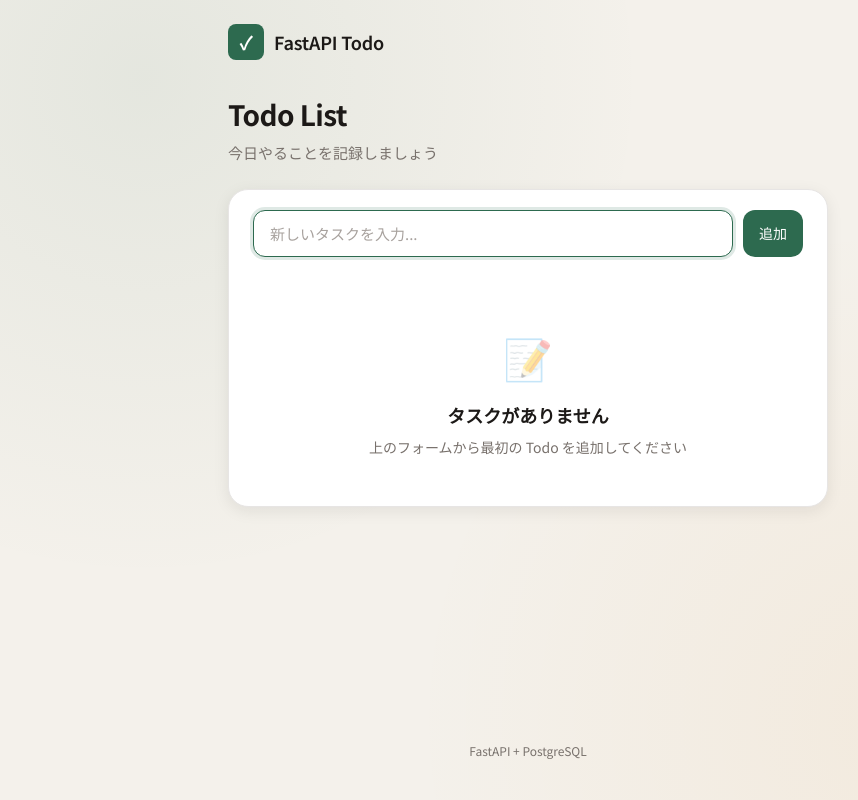
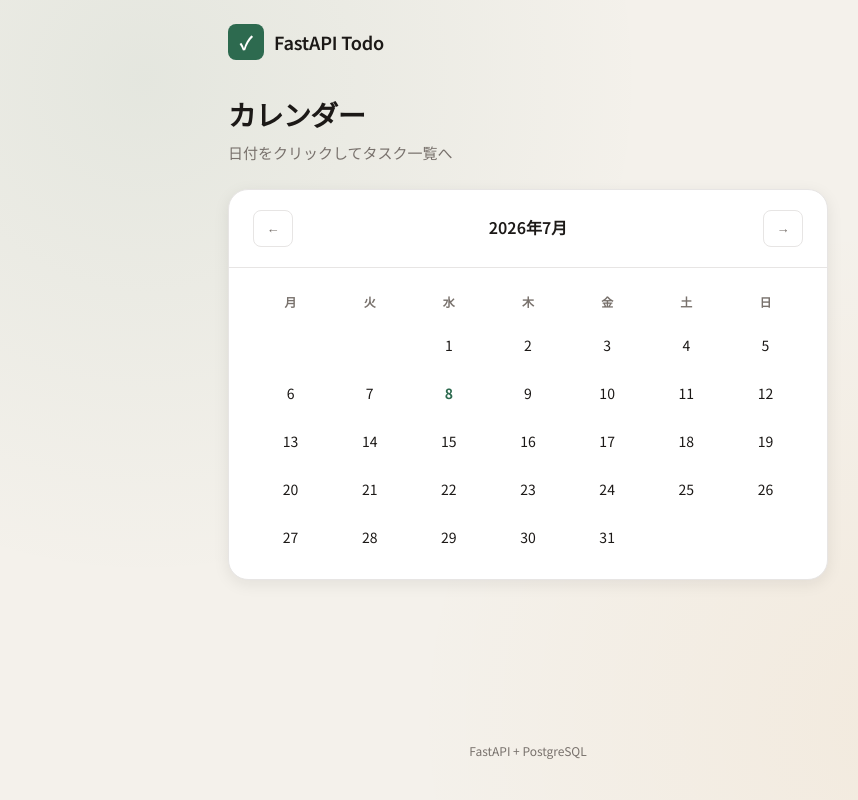
Before and after one commit to yuki-hiroe/fastapitodotraining, a FastAPI app: page / in a window 1280 px wide. Shown: the whole page, without its empty margins (112-970 px from the left). Run offline with FastAPI, Linux system fonts and the light colour scheme.

Commit message:
カレンダーごとにTodoを入力できるように仕様変更

```diff
--- a/main.py
+++ b/main.py
@@ -1,4 +1,4 @@
-from fastapi import FastAPI, Request, Form, Depends
+from fastapi import FastAPI, Request, Form, Depends, Query
 from fastapi.responses import HTMLResponse, RedirectResponse
 from fastapi.staticfiles import StaticFiles
 from fastapi.templating import Jinja2Templates
@@ -6,6 +6,8 @@ from fastapi.exceptions import HTTPException
 from database import SessionLocal, engine, Base
 from typing import Generator
 from sqlalchemy.orm import Session
+from datetime import date
+import calendar
 from models import Todo
 
 app = FastAPI()
@@ -17,6 +19,9 @@ Base.metadata.create_all(bind=engine)
 # テンプレートディレクトリを指定
 templates = Jinja2Templates(directory="templates")
 
+WEEKDAY_LABELS = ["月", "火", "水", "木", "金", "土", "日"]
+
+
 def get_db() -> Generator[Session, None, None]:
     db = SessionLocal()
     try:
@@ -24,10 +29,117 @@ def get_db() -> Generator[Session, None, None]:
     finally:
         db.close()
 
+
+def build_calendar_weeks(
+    cal_year: int,
+    cal_month: int,
+    dates_with_todos: set[date],
+    selected_date: date | None = None,
+) -> list[list[dict | None]]:
+    today = date.today()
+    weeks: list[list[dict | None]] = []
+
+    for week in calendar.monthcalendar(cal_year, cal_month):
+        week_days: list[dict | None] = []
+        for day in week:
+            if day == 0:
+                week_days.append(None)
+                continue
+            current = date(cal_year, cal_month, day)
+            week_days.append(
+                {
+                    "day": day,
+                    "iso": current.isoformat(),
+                    "is_selected": selected_date is not None and current == selected_date,
+                    "is_today": current == today,
+                    "has_todos": current in dates_with_todos,
+                }
+            )
+        weeks.append(week_days)
+
+    return weeks
+
+
+def get_month_bounds(cal_year: int, cal_month: int) -> tuple[date, date]:
+    last_day = calendar.monthrange(cal_year, cal_month)[1]
+    return date(cal_year, cal_month, 1), date(cal_year, cal_month, last_day)
+
+
+def shift_month(cal_year: int, cal_month: int, delta: int) -> tuple[int, int]:
+    cal_month += delta
+    while cal_month < 1:
+        cal_month += 12
+        cal_year -= 1
+    while cal_month > 12:
+        cal_month -= 12
+        cal_year += 1
+    return cal_year, cal_month
+
+
 @app.get("/", response_class=HTMLResponse)
-def read_root(request: Request, db: Session = Depends(get_db)) -> HTMLResponse:
-    todos = db.query(Todo).all()
-    return templates.TemplateResponse(request=request, name="index.html", context={"request": request, "title": "Todo List", "todos": todos})
+def read_root(
+    request: Request,
+    cal_year: int | None = Query(default=None),
+    cal_month: int | None = Query(default=None, ge=1, le=12),
+    db: Session = Depends(get_db),
+) -> HTMLResponse:
+    today = date.today()
+
+    if cal_year is None:
+        cal_year = today.year
+    if cal_month is None:
+        cal_month = today.month
+
+    month_start, month_end = get_month_bounds(cal_year, cal_month)
+    todo_dates = {
+        row[0]
+        for row in db.query(Todo.todo_date)
+        .filter(Todo.todo_date >= month_start, Todo.todo_date <= month_end)
+        .distinct()
+        .all()
+    }
+
+    prev_year, prev_month = shift_month(cal_year, cal_month, -1)
+    next_year, next_month = shift_month(cal_year, cal_month, 1)
+
+    return templates.TemplateResponse(
+        request=request,
+        name="index.html",
+        context={
+            "request": request,
+            "title": "カレンダー",
+            "cal_year": cal_year,
+            "cal_month": cal_month,
+            "cal_title": f"{cal_year}年{cal_month}月",
+            "weekday_labels": WEEKDAY_LABELS,
+            "calendar_weeks": build_calendar_weeks(
+                cal_year, cal_month, todo_dates
+            ),
+            "prev_cal_year": prev_year,
+            "prev_cal_month": prev_month,
+            "next_cal_year": next_year,
+            "next_cal_month": next_month,
+        },
+    )
+
+
+@app.get("/todos/{selected_date}", response_class=HTMLResponse)
+def read_todos(
+    request: Request,
+    selected_date: date,
+    db: Session = Depends(get_db),
+) -> HTMLResponse:
+    todos = db.query(Todo).filter(Todo.todo_date == selected_date).all()
+    return templates.TemplateResponse(
+        request=request,
+        name="todo.html",
+        context={
+            "request": request,
+            "title": "Todo List",
+            "todos": todos,
+            "selected_date": selected_date,
+        },
+    )
 
 @app.get("/about/{todo_id}", response_class=HTMLResponse)
 def read_about(request: Request, todo_id: int, db: Session = Depends(get_db)) -> HTMLResponse:
@@ -37,12 +149,12 @@ def read_about(request: Request, todo_id: int, db: Session = Depends(get_db)) ->
     return templates.TemplateResponse(request=request, name="about.html", context={"request": request, "title": "About Page", "todo": todo})
 
 @app.post("/add", response_class=HTMLResponse)
-def add_todo(_request: Request, title: str = Form(...), db: Session = Depends(get_db)) -> RedirectResponse:
-    todo = Todo(title=title, done=False)
+def add_todo(_request: Request, title: str = Form(...), todo_date: date = Form(...), db: Session = Depends(get_db)) -> RedirectResponse:
+    todo = Todo(title=title, done=False, todo_date=todo_date)
     db.add(todo)
     db.commit()
     db.refresh(todo)
-    return RedirectResponse(url="/", status_code=303)
+    return RedirectResponse(url=f"/todos/{todo_date}", status_code=303)
 
 @app.post("/delete/{todo_id}", response_class=HTMLResponse)
 def delete_todo(todo_id: int, db: Session = Depends(get_db)) -> RedirectResponse:
@@ -51,7 +163,7 @@ def delete_todo(todo_id: int, db: Session = Depends(get_db)) -> RedirectResponse
         raise HTTPException(status_code=404, detail="Todo not found")
     db.delete(todo)
     db.commit()
-    return RedirectResponse(url="/", status_code=303)
+    return RedirectResponse(url=f"/todos/{todo.todo_date}", status_code=303)
 
 @app.post("/done/{todo_id}", response_class=HTMLResponse)
 def done_todo(todo_id: int, db: Session = Depends(get_db)) -> HTMLResponse:
@@ -61,4 +173,4 @@ def done_todo(todo_id: int, db: Session = Depends(get_db)) -> HTMLResponse:
     todo.done = not todo.done
     db.commit()
     db.refresh(todo)
-    return RedirectResponse(url="/", status_code=303)
+    return RedirectResponse(url=f"/todos/{todo.todo_date}", status_code=303)
--- a/static/css/style.css
+++ b/static/css/style.css
@@ -425,6 +425,113 @@ body {
     flex-wrap: wrap;
 }
 
+/* Calendar */
+.calendar-card {
+    margin-bottom: 20px;
+}
+
+.calendar-header {
+    display: flex;
+    align-items: center;
+    justify-content: space-between;
+    gap: 12px;
+}
+
+.calendar-title {
+    font-size: 1rem;
+    font-weight: 600;
+}
+
+.calendar-nav {
+    min-width: 40px;
+}
+
+.calendar-weekdays {
+    display: grid;
+    grid-template-columns: repeat(7, 1fr);
+    gap: 4px;
+    margin-bottom: 8px;
+}
+
+.calendar-weekday {
+    text-align: center;
+    font-size: 0.75rem;
+    font-weight: 600;
+    color: var(--text-muted);
+    padding: 4px 0;
+}
+
+.calendar-grid {
+    display: grid;
+    grid-template-columns: repeat(7, 1fr);
+    gap: 4px;
+}
+
+.calendar-day {
+    position: relative;
+    display: flex;
+    flex-direction: column;
+    align-items: center;
+    justify-content: center;
+    min-height: 44px;
+    border-radius: var(--radius-sm);
+    text-decoration: none;
+    color: var(--text);
+    border: 1px solid transparent;
+    transition: background var(--transition), border-color var(--transition), color var(--transition);
+}
+
+.calendar-day:hover {
+    background: var(--surface-hover);
+    border-color: var(--border);
+}
+
+.calendar-day.is-empty {
+    pointer-events: none;
+}
+
+.calendar-day.is-today .calendar-day-number {
+    color: var(--primary);
+    font-weight: 700;
+}
+
+.calendar-day.is-selected {
+    background: var(--primary);
+    border-color: var(--primary);
+    color: white;
+}
+
+.calendar-day.is-selected.is-today .calendar-day-number {
+    color: white;
+}
+
+.calendar-day.is-selected .calendar-dot {
+    background: white;
+}
+
+.calendar-day-number {
+    font-size: 0.875rem;
+    line-height: 1;
+}
+
+.calendar-dot {
+    width: 5px;
+    height: 5px;
+    border-radius: 50%;
+    background: var(--primary);
+    margin-top: 4px;
+}
+
+.calendar-day.has-todos:not(.is-selected) {
+    font-weight: 600;
+}
+
+.add-form-note {
+    margin-top: 10px;
+    font-size: 0.8125rem;
+    color: var(--text-muted);
+}
+
 /* Footer */
 .footer {
     margin-top: 40px;
--- a/templates/about.html
+++ b/templates/about.html
@@ -4,6 +4,7 @@
 <section class="page-heading">
     <h1>タスク詳細</h1>
     <p>ID: {{ todo.id }}</p>
+    <p>日付: {{ todo.todo_date }}</p>
 </section>
 
 <div class="card">
--- a/templates/index.html
+++ b/templates/index.html
@@ -3,68 +3,50 @@
 {% block content %}
 <section class="page-heading">
     <h1>{{ title }}</h1>
-    <p>今日やることを記録しましょう</p>
+    <p>日付をクリックしてタスク一覧へ</p>
 </section>
 
-<div class="card">
-    <div class="card-section">
-        <form action="/add" method="post" class="add-form">
-            <input type="text" name="title" placeholder="新しいタスクを入力..." required autofocus>
-            <button type="submit" class="btn btn-primary">追加</button>
-        </form>
+<div class="card calendar-card">
+    <div class="card-section calendar-header">
+        <a
+            href="/?cal_year={{ prev_cal_year }}&cal_month={{ prev_cal_month }}"
+            class="btn btn-ghost btn-sm calendar-nav"
+            aria-label="前の月"
+        >←</a>
+        <h2 class="calendar-title">{{ cal_title }}</h2>
+        <a
+            href="/?cal_year={{ next_cal_year }}&cal_month={{ next_cal_month }}"
+            class="btn btn-ghost btn-sm calendar-nav"
+            aria-label="次の月"
+        >→</a>
     </div>
 
-    {% if todos %}
-    <div class="stats">
-        <div class="stat">
-            <span>全件</span>
-            <span class="stat-value">{{ todos|length }}</span>
+    <div class="card-section calendar-body">
+        <div class="calendar-weekdays">
+            {% for label in weekday_labels %}
+            <span class="calendar-weekday">{{ label }}</span>
+            {% endfor %}
         </div>
-        <div class="stat">
-            <span>完了</span>
-            <span class="stat-value">{{ todos|selectattr('done')|list|length }}</span>
-        </div>
-        <div class="stat">
-            <span>未完了</span>
-            <span class="stat-value">{{ todos|rejectattr('done')|list|length }}</span>
+
+        <div class="calendar-grid">
+            {% for week in calendar_weeks %}
+                {% for day in week %}
+                    {% if day %}
+                    <a
+                        href="/todos/{{ day.iso }}"
+                        class="calendar-day{% if day.is_selected %} is-selected{% endif %}{% if day.is_today %} is-today{% endif %}{% if day.has_todos %} has-todos{% endif %}"
+                    >
+                        <span class="calendar-day-number">{{ day.day }}</span>
+                        {% if day.has_todos %}
+                        <span class="calendar-dot" aria-hidden="true"></span>
+                        {% endif %}
+                    </a>
+                    {% else %}
+                    <span class="calendar-day is-empty" aria-hidden="true"></span>
+                    {% endif %}
+                {% endfor %}
+            {% endfor %}
         </div>
     </div>
-
-    <ul class="todo-list">
-        {% for todo in todos %}
-        <li class="todo-item{% if todo.done %} is-done{% endif %}">
-            <div class="todo-checkbox">
-                <form action="/done/{{ todo.id }}" method="post">
-                    <button type="submit" class="check-btn" title="{% if todo.done %}未完了に戻す{% else %}完了にする{% endif %}" aria-label="{% if todo.done %}未完了に戻す{% else %}完了にする{% endif %}">
-                        {% if todo.done %}✓{% endif %}
-                    </button>
-                </form>
-            </div>
-
-            <div class="todo-content">
-                <div class="todo-title">{{ todo.title }}</div>
-                <span class="todo-badge {% if todo.done %}badge-done{% else %}badge-pending{% endif %}">
-                    {% if todo.done %}完了{% else %}未完了{% endif %}
-                </span>
-            </div>
-
-            <div class="todo-actions">
-                <form action="/about/{{ todo.id }}" method="get">
-                    <button type="submit" class="btn btn-ghost btn-sm">詳細</button>
-                </form>
-                <form action="/delete/{{ todo.id }}" method="post">
-                    <button type="submit" class="btn btn-danger btn-sm">削除</button>
-                </form>
-            </div>
-        </li>
-        {% endfor %}
-    </ul>
-    {% else %}
-    <div class="empty-state">
-        <div class="empty-icon" aria-hidden="true">📝</div>
-        <h2>タスクがありません</h2>
-        <p>上のフォームから最初の Todo を追加してください</p>
-    </div>
-    {% endif %}
 </div>
 {% endblock %}
```
Also changed, not shown: models.py (+7 -2 lines), templates/todo.html (added, +76 -0 lines).
